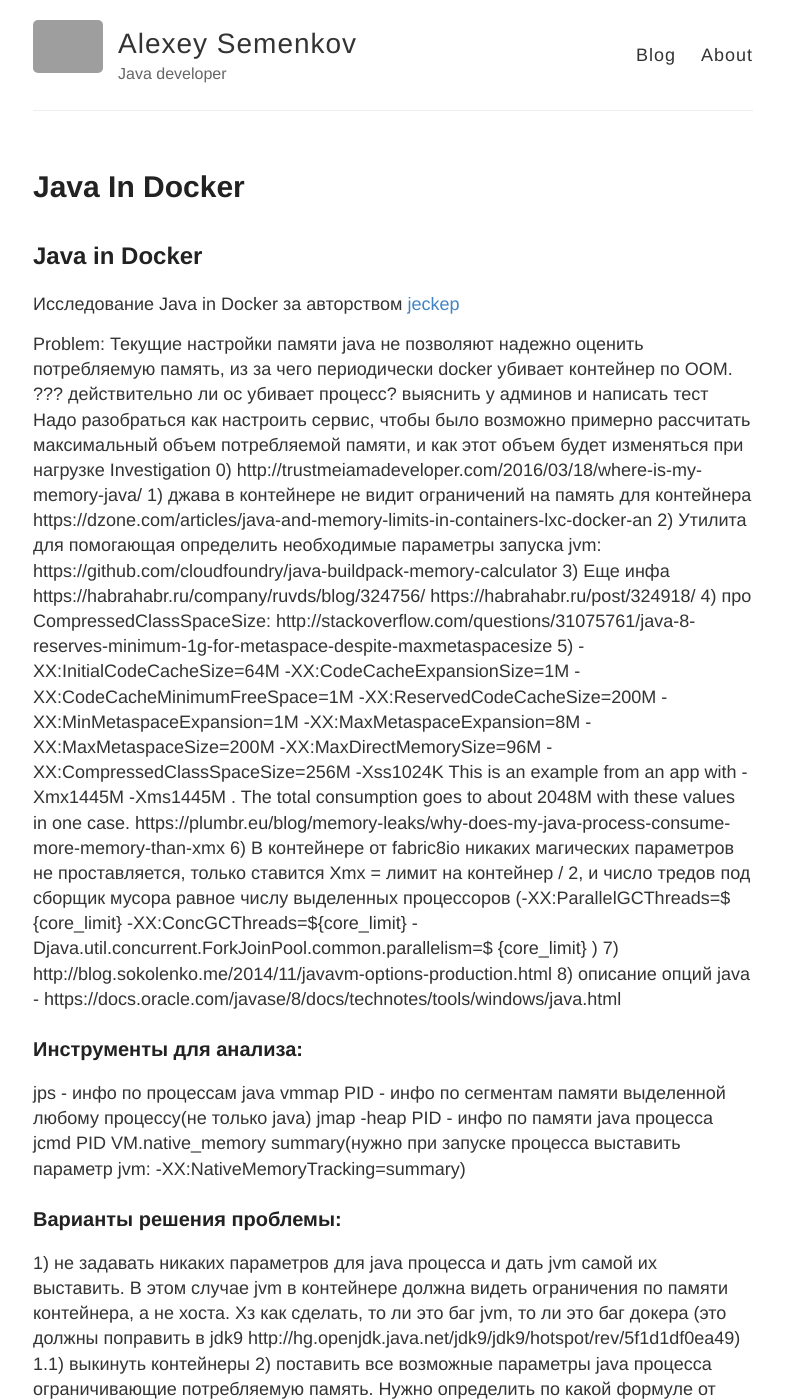
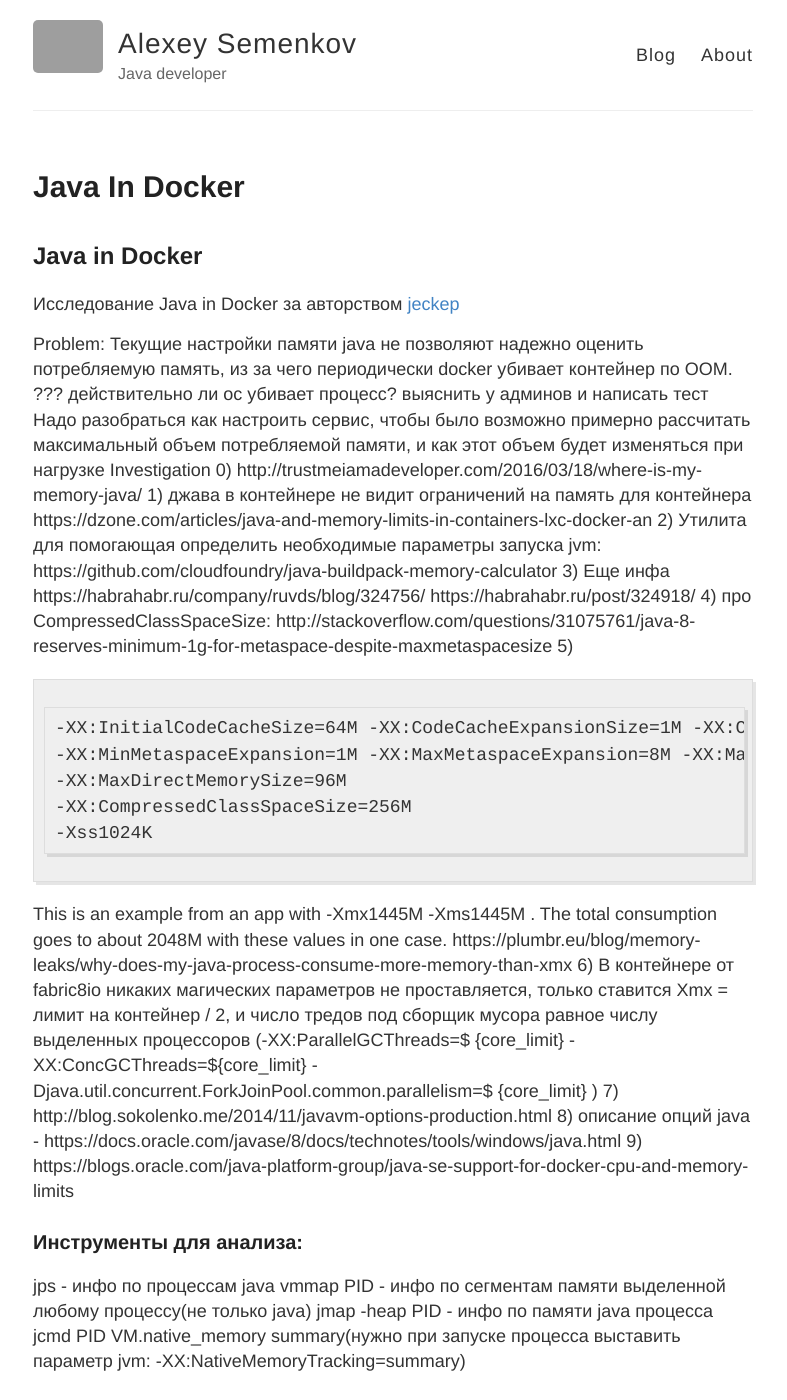
Before and after one commit to knalx/knalx-blog, a Jekyll site: the page built from _posts/2017-06-18-java-in-docker.md, in a window 1280 px wide and 1400 px high. Shown: the whole window, without its empty margins (247-1034 px from the left). Built offline with Jekyll 4.4.1, drawn with Linux system fonts in a browser that asks for light colours; our own code applies the rules of GitHub Pages for plain Markdown files; grey boxes are pictures that could not be loaded.

Commit message:
Update 2017-06-18-java-in-docker.md

````diff
--- a/_posts/2017-06-18-java-in-docker.md
+++ b/_posts/2017-06-18-java-in-docker.md
@@ -14,11 +14,13 @@ https://dzone.com/articles/java-and-memory-limits-in-containers-lxc-docker-an
 https://habrahabr.ru/post/324918/
 4) про CompressedClassSpaceSize: http://stackoverflow.com/questions/31075761/java-8-reserves-minimum-1g-for-metaspace-despite-maxmetaspacesize
 5)
+ ```
 -XX:InitialCodeCacheSize=64M -XX:CodeCacheExpansionSize=1M -XX:CodeCacheMinimumFreeSpace=1M -XX:ReservedCodeCacheSize=200M
 -XX:MinMetaspaceExpansion=1M -XX:MaxMetaspaceExpansion=8M -XX:MaxMetaspaceSize=200M
 -XX:MaxDirectMemorySize=96M
 -XX:CompressedClassSpaceSize=256M
 -Xss1024K
+```
 This is an example from an app with -Xmx1445M -Xms1445M . The total consumption goes to about 2048M with these values in one case.
 https://plumbr.eu/blog/memory-leaks/why-does-my-java-process-consume-more-memory-than-xmx
 6) В контейнере от fabric8io никаких магических параметров не проставляется, только ставится Xmx = лимит на контейнер / 2, и число тредов под сборщик мусора равное числу выделенных процессоров (-XX:ParallelGCThreads=$
@@ -28,6 +30,7 @@ https://plumbr.eu/blog/memory-leaks/why-does-my-java-process-consume-more-memory
 )
 7) http://blog.sokolenko.me/2014/11/javavm-options-production.html
 8) описание опций java - https://docs.oracle.com/javase/8/docs/technotes/tools/windows/java.html
+9) https://blogs.oracle.com/java-platform-group/java-se-support-for-docker-cpu-and-memory-limits
 
 ### Инструменты для анализа:
 jps - инфо по процессам java
````
